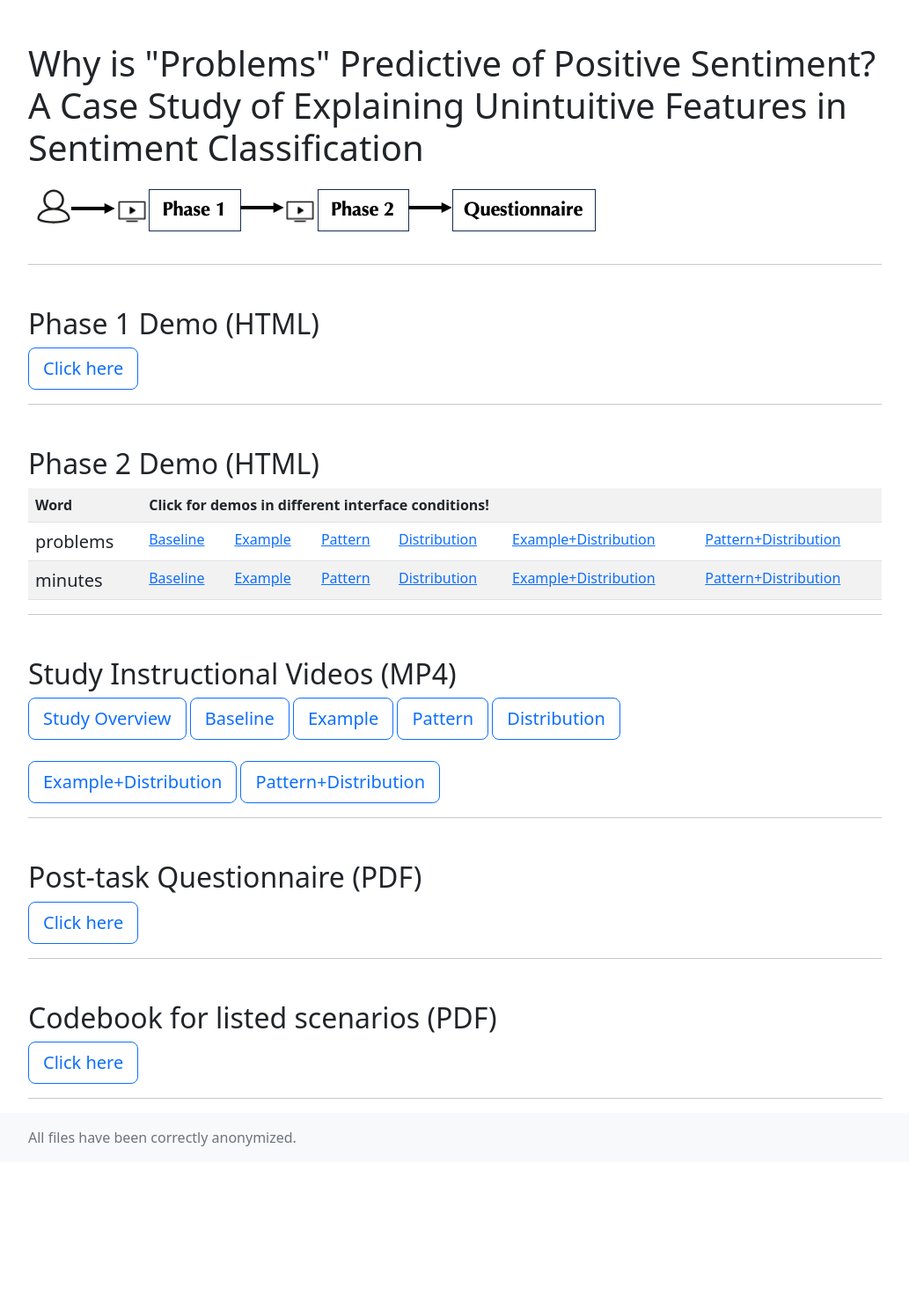
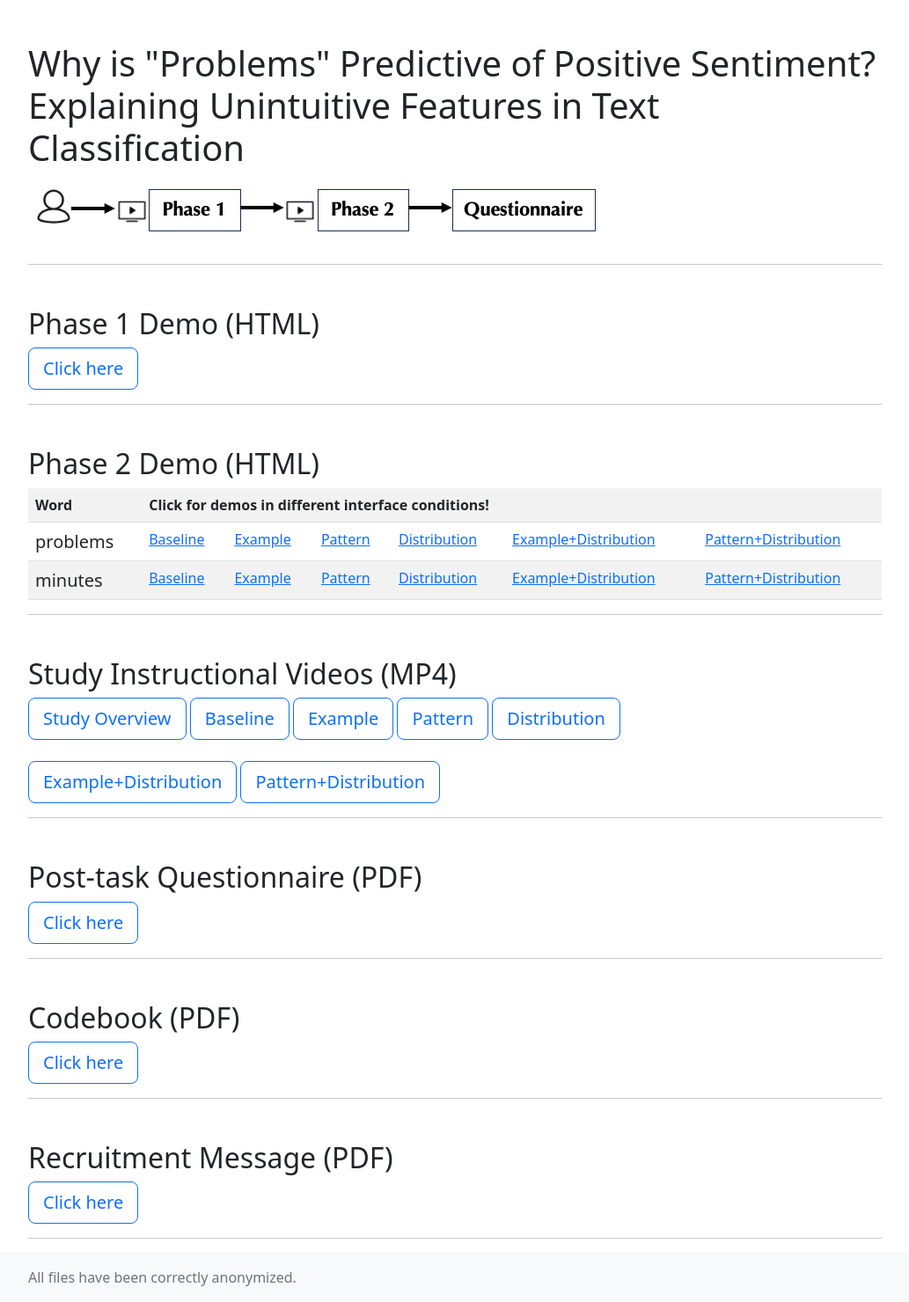
Before and after one commit to q-anonymous1/unintuitive_features_demo, a plain HTML site: page index.html in a window 1280 px wide. Shown: the whole page at 88% size, without its empty margins (123-1156 px from the left). Before the commit the page ends 1321 px from the top, so only its background shows below. Drawn offline with nearby package versions, Linux system fonts and the light colour scheme.

Commit message:
Add files via upload

```diff
--- a/index.html
+++ b/index.html
@@ -17,7 +17,7 @@
         <!-- Begin page content -->
         <main class="flex-shrink-0">
             <div class="container">
-                <h1 class="mt-5">Why is "Problems" Predictive of Positive Sentiment? A Case Study of Explaining Unintuitive Features in Sentiment Classification</h1>
+                <h1 class="mt-5">Why is "Problems" Predictive of Positive Sentiment? Explaining Unintuitive Features in Text Classification</h1>
                 <img src="./other_files/workflow.png" alt="study workflow">
                 <hr>
                 <h2 class="mt-5">Phase 1 Demo (HTML)</h2>
@@ -61,8 +61,11 @@
                 <h2 class="mt-5">Post-task Questionnaire (PDF)</h2>
                 <a href="./other_files/questionnaire.pdf" target="_blank"><button type="button" class="btn btn-outline-primary btn-lg">Click here</button></a>
                 <hr>
-                <h2 class="mt-5">Codebook for listed scenarios (PDF)</h2>
+                <h2 class="mt-5">Codebook (PDF)</h2>
                 <a href="./other_files/codebook.pdf" target="_blank"><button type="button" class="btn btn-outline-primary btn-lg">Click here</button></a>
+                <hr>
+                <h2 class="mt-5">Recruitment Message (PDF)</h2>
+                <a href="./other_files/recruitment_message.pdf" target="_blank"><button type="button" class="btn btn-outline-primary btn-lg">Click here</button></a>
                 <hr>
             </div>
         </main>
```
